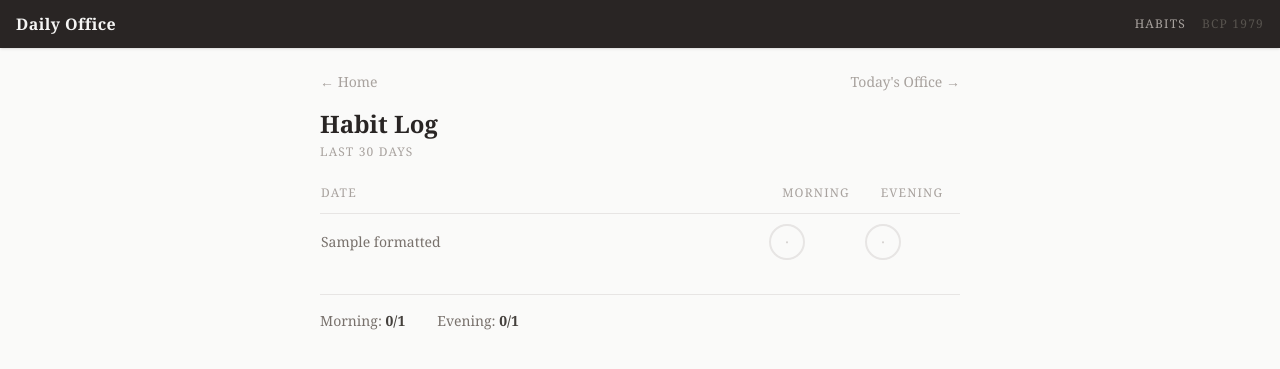
After one commit to frank-engel/daily-office-app, a FastAPI app: template backend/app/templates/habits.html in a window 1280 px wide. The commit adds this page. Shown: the top 369 px of the page. Run offline with FastAPI, Linux system fonts and the light colour scheme; the template is opened without the code that fills it: most values are stand-ins (such as "Sample title", 1, 10 or a date in 2020); some libraries are stand-ins or nearby versions.

Commit message:
basic phase 5 functionality complete

```diff
--- /dev/null
+++ b/backend/app/habits/db.py
@@ -0,0 +1,75 @@
+import datetime
+from pathlib import Path
+from typing import Optional
+
+import aiosqlite
+
+DB_PATH = Path(__file__).parent.parent.parent / "data" / "habits.sqlite"
+
+_CREATE_SQL = """
+CREATE TABLE IF NOT EXISTS completions (
+    id           INTEGER PRIMARY KEY AUTOINCREMENT,
+    user_id      TEXT,
+    date         TEXT NOT NULL,
+    office       TEXT NOT NULL CHECK(office IN ('morning', 'evening')),
+    completed_at TEXT NOT NULL
+);
+CREATE UNIQUE INDEX IF NOT EXISTS ux_completions_user_date_office
+    ON completions(COALESCE(user_id, ''), date, office);
+"""
+
+
+async def init_db() -> None:
+    async with aiosqlite.connect(DB_PATH) as db:
+        await db.executescript(_CREATE_SQL)
+        await db.commit()
+
+
+async def mark_complete(date: str, office: str, user_id: Optional[str] = None) -> bool:
+    """Mark an office complete. Returns True if newly inserted, False if already existed."""
+    now = datetime.datetime.now().isoformat(timespec="seconds")
+    async with aiosqlite.connect(DB_PATH) as db:
+        try:
+            await db.execute(
+                "INSERT INTO completions (user_id, date, office, completed_at) VALUES (?, ?, ?, ?)",
+                (user_id, date, office, now),
+            )
+            await db.commit()
+            return True
+        except aiosqlite.IntegrityError:
+            return False
+
+
+async def unmark(date: str, office: str, user_id: Optional[str] = None) -> bool:
+    """Unmark a completion. Returns True if deleted, False if not found."""
+    async with aiosqlite.connect(DB_PATH) as db:
+        cursor = await db.execute(
+            "DELETE FROM completions WHERE COALESCE(user_id, '') = ? AND date = ? AND office = ?",
+            (user_id or "", date, office),
+        )
+        await db.commit()
+        return cursor.rowcount > 0
+
+
+async def is_complete(date: str, office: str, user_id: Optional[str] = None) -> bool:
+    async with aiosqlite.connect(DB_PATH) as db:
+        cursor = await db.execute(
+            "SELECT 1 FROM completions WHERE COALESCE(user_id, '') = ? AND date = ? AND office = ?",
+            (user_id or "", date, office),
+        )
+        return await cursor.fetchone() is not None
+
+
+async def get_completions(
+    from_date: str, to_date: str, user_id: Optional[str] = None
+) -> list[dict]:
+    async with aiosqlite.connect(DB_PATH) as db:
+        db.row_factory = aiosqlite.Row
+        cursor = await db.execute(
+            "SELECT date, office, completed_at FROM completions "
+            "WHERE COALESCE(user_id, '') = ? AND date BETWEEN ? AND ? "
+            "ORDER BY date DESC, office",
+            (user_id or "", from_date, to_date),
+        )
+        rows = await cursor.fetchall()
+        return [dict(r) for r in rows]
--- /dev/null
+++ b/backend/app/templates/_habit_toggle.html
@@ -0,0 +1,25 @@
+{# Reusable habit toggle element.
+   Required vars: date, office, complete (bool), style ("circle" | "pill") #}
+
+{% if style == "circle" %}
+<div id="habit-{{ date }}-{{ office }}"
+     class="w-9 h-9 flex items-center justify-center rounded-full border-2 cursor-pointer transition-colors select-none
+            {% if complete %}bg-stone-800 border-stone-800 text-stone-100{% else %}border-stone-200 text-stone-300 hover:border-stone-400 hover:text-stone-400{% endif %}"
+     hx-post="/partials/habits/{{ date }}/{{ office }}/toggle?style=circle"
+     hx-target="this"
+     hx-swap="outerHTML"
+     title="{{ office | title }} Prayer{% if complete %} — completed. Click to undo.{% else %} — tap to mark complete.{% endif %}">
+  {% if complete %}✓{% else %}·{% endif %}
+</div>
+
+{% else %}
+<div id="habit-{{ date }}-{{ office }}"
+     class="inline-flex items-center gap-2 px-5 py-2 rounded-full text-sm cursor-pointer transition-colors select-none
+            {% if complete %}bg-stone-800 text-stone-100 hover:bg-stone-700{% else %}border border-stone-300 text-stone-500 hover:bg-stone-50{% endif %}"
+     hx-post="/partials/habits/{{ date }}/{{ office }}/toggle?style=pill"
+     hx-target="this"
+     hx-swap="outerHTML">
+  {% if complete %}<span class="text-green-400">✓</span> {{ office | title }} Prayer — Done
+  {% else %}Mark {{ office | title }} Prayer Complete{% endif %}
+</div>
+{% endif %}
--- a/backend/app/templates/base.html
+++ b/backend/app/templates/base.html
@@ -16,7 +16,10 @@
     <a href="/" class="text-base font-semibold tracking-wide hover:text-stone-300 transition-colors">
       Daily Office
     </a>
-    <span class="text-stone-400 text-xs tracking-widest uppercase">BCP 1979</span>
+    <div class="flex items-center gap-4">
+      <a href="/habits" class="text-stone-400 text-xs tracking-widest uppercase hover:text-stone-200 transition-colors">Habits</a>
+      <span class="text-stone-600 text-xs tracking-widest uppercase">BCP 1979</span>
+    </div>
   </nav>
 
   <main class="max-w-2xl mx-auto px-4 py-6">
--- /dev/null
+++ b/backend/app/templates/habits.html
@@ -0,0 +1,58 @@
+{% extends "base.html" %}
+{% block title %}Habit Log — Daily Office{% endblock %}
+
+{% block content %}
+<div class="mb-6">
+  <div class="flex items-center justify-between mb-4 text-sm">
+    <a href="/" class="text-stone-400 hover:text-stone-600 transition-colors">← Home</a>
+    <a href="/office/{{ today }}" class="text-stone-400 hover:text-stone-600 transition-colors">Today's Office →</a>
+  </div>
+  <h1 class="text-2xl font-bold text-stone-800">Habit Log</h1>
+  <p class="text-stone-400 text-xs tracking-widest uppercase mt-1">Last 30 Days</p>
+</div>
+
+<div class="overflow-x-auto">
+  <table class="w-full">
+    <thead>
+      <tr class="border-b border-stone-200">
+        <th class="text-left pb-3 text-xs uppercase tracking-widest text-stone-400 font-medium pr-4">Date</th>
+        <th class="text-center pb-3 text-xs uppercase tracking-widest text-stone-400 font-medium w-24">Morning</th>
+        <th class="text-center pb-3 text-xs uppercase tracking-widest text-stone-400 font-medium w-24">Evening</th>
+      </tr>
+    </thead>
+    <tbody class="divide-y divide-stone-100">
+      {% for day in days %}
+      <tr class="{% if day.is_today %}bg-amber-50{% endif %}">
+        <td class="py-2.5 pr-4 text-sm {% if day.is_today %}text-stone-800 font-semibold{% else %}text-stone-500{% endif %}">
+          {{ day.formatted }}
+          {% if day.is_today %}<span class="ml-1 text-xs text-stone-400 font-normal">today</span>{% endif %}
+        </td>
+        <td class="py-2.5 text-center">
+          {% set date = day.date %}
+          {% set office = "morning" %}
+          {% set complete = day.morning_complete %}
+          {% set style = "circle" %}
+          {% include "_habit_toggle.html" %}
+        </td>
+        <td class="py-2.5 text-center">
+          {% set date = day.date %}
+          {% set office = "evening" %}
+          {% set complete = day.evening_complete %}
+          {% set style = "circle" %}
+          {% include "_habit_toggle.html" %}
+        </td>
+      </tr>
+      {% endfor %}
+    </tbody>
+  </table>
+</div>
+
+{# Summary row #}
+{% set total = days | length %}
+{% set morning_done = days | selectattr("morning_complete") | list | length %}
+{% set evening_done = days | selectattr("evening_complete") | list | length %}
+<div class="mt-6 pt-4 border-t border-stone-200 flex gap-8 text-sm text-stone-500">
+  <span>Morning: <strong class="text-stone-700">{{ morning_done }}/{{ total }}</strong></span>
+  <span>Evening: <strong class="text-stone-700">{{ evening_done }}/{{ total }}</strong></span>
+</div>
+{% endblock %}
--- a/backend/main.py
+++ b/backend/main.py
@@ -8,8 +8,10 @@ from fastapi.templating import Jinja2Templates
 from app.bible.db import startup_check
 from app.lectionary.loader import load_lectionary
 from app.api.bible import router as bible_router
+from app.api.habits import router as habits_router
 from app.api.office import router as office_router, build_office_context
 from app.api.psalms import router as psalms_router
+from app.habits.db import get_completions, init_db, is_complete, mark_complete, unmark
 
 app = FastAPI(
     title="Anglican Daily Office API",
@@ -58,11 +60,13 @@ TEMPLATES = Jinja2Templates(directory=Path(__file__).parent / "app" / "templates
 async def startup() -> None:
     load_lectionary()
     await startup_check()
+    await init_db()
 
 
 app.include_router(office_router)
 app.include_router(bible_router)
 app.include_router(psalms_router)
+app.include_router(habits_router)
 
 
 # ── HTML routes ──────────────────────────────────────────────────────────────
@@ -113,6 +117,9 @@ async def office_html(request: Request, office_date: str):
             status_code=404,
         )
 
+    morning_complete = await is_complete(office_date, "morning")
+    evening_complete = await is_complete(office_date, "evening")
+
     return TEMPLATES.TemplateResponse(
         request,
         "office.html",
@@ -122,6 +129,8 @@ async def office_html(request: Request, office_date: str):
             "prev_date": prev_date,
             "next_date": next_date,
             "today": today,
+            "morning_complete": morning_complete,
+            "evening_complete": evening_complete,
             **ctx,
         },
     )
@@ -137,10 +146,65 @@ async def office_tab_partial(request: Request, office_date: str, tab: str):
             content=f'<p class="text-red-600 p-4">No office data for {office_date}.</p>',
             status_code=404,
         )
+    morning_complete = await is_complete(office_date, "morning")
+    evening_complete = await is_complete(office_date, "evening")
     return TEMPLATES.TemplateResponse(
         request,
         "_office_tab.html",
-        {"tab": tab, **ctx},
+        {
+            "tab": tab,
+            "morning_complete": morning_complete,
+            "evening_complete": evening_complete,
+            **ctx,
+        },
+    )
+
+
+@app.post("/partials/habits/{date}/{office}/toggle", include_in_schema=False, response_class=HTMLResponse)
+async def habit_toggle(request: Request, date: str, office: str, style: str = "pill"):
+    if office not in ("morning", "evening"):
+        return HTMLResponse("<p>Invalid office.</p>", status_code=400)
+    currently_complete = await is_complete(date, office)
+    if currently_complete:
+        await unmark(date, office)
+        new_complete = False
+    else:
+        await mark_complete(date, office)
+        new_complete = True
+    return TEMPLATES.TemplateResponse(
+        request,
+        "_habit_toggle.html",
+        {"date": date, "office": office, "complete": new_complete, "style": style},
+    )
+
+
+# ── Habits page ──────────────────────────────────────────────────────────────
+
+@app.get("/habits", include_in_schema=False, response_class=HTMLResponse)
+async def habits_html(request: Request):
+    today = datetime.date.today()
+    from_date = (today - datetime.timedelta(days=29)).isoformat()
+    to_date = today.isoformat()
+
+    completions = await get_completions(from_date, to_date)
+    completed_set = {(c["date"], c["office"]) for c in completions}
+
+    days = []
+    for i in range(29, -1, -1):
+        d = today - datetime.timedelta(days=i)
+        iso = d.isoformat()
+        days.append({
+            "date": iso,
+            "formatted": d.strftime("%a %b %d"),
+            "is_today": d == today,
+            "morning_complete": (iso, "morning") in completed_set,
+            "evening_complete": (iso, "evening") in completed_set,
+        })
+
+    return TEMPLATES.TemplateResponse(
+        request,
+        "habits.html",
+        {"days": days, "today": today.isoformat()},
     )
 
 
```
Also changed, not shown: backend/app/api/habits.py (added, +43 -0 lines), backend/app/templates/_office_tab.html (+8 -0 lines).
